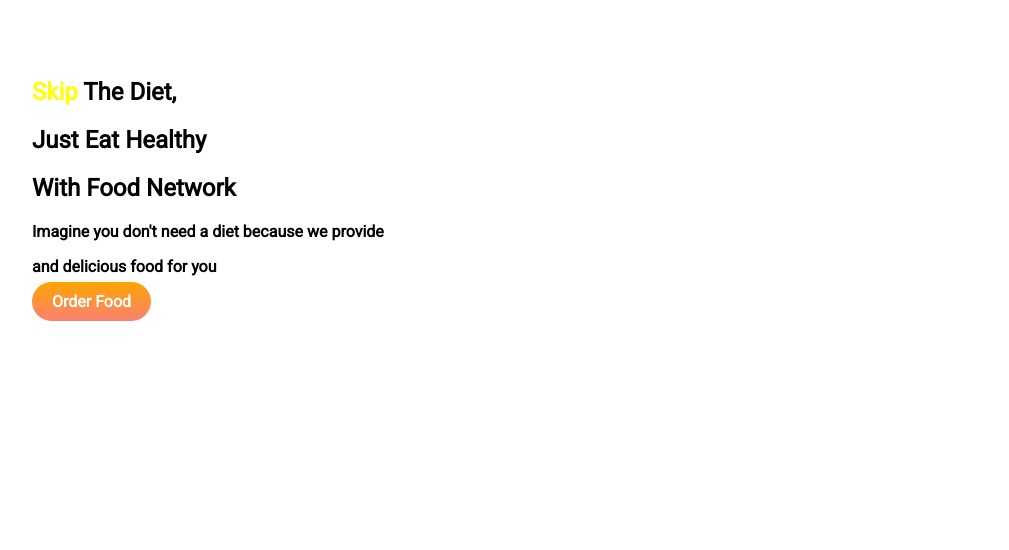
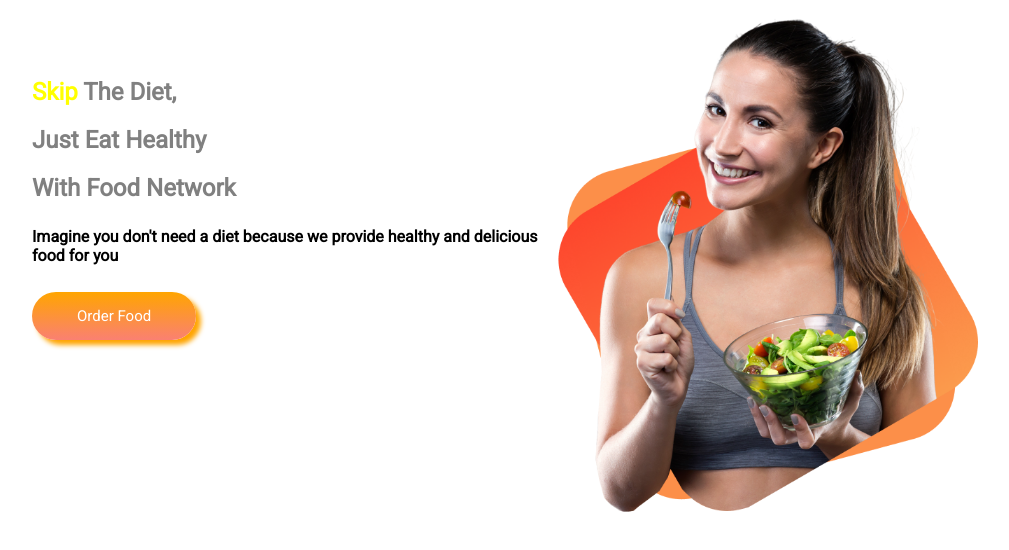
Before and after one commit to AdibChy/food-network, a plain HTML site: page index.html in a window 1280 px wide. Shown: the whole page, without its empty margins (36-1045 px from the left). Drawn offline with Linux system fonts and the light colour scheme.

Commit message:
1st section done

```diff
--- a/index.html
+++ b/index.html
@@ -8,16 +8,19 @@
     <link rel="preconnect" href="https://fonts.googleapis.com">
     <link rel="preconnect" href="https://fonts.gstatic.com" crossorigin>
     <link href="https://fonts.googleapis.com/css2?family=Roboto&display=swap" rel="stylesheet">
-
     <link rel="stylesheet" href="style.css">
 </head>
-<section>
-    <div class="padding-left-and-up">
+<section class="flexible-container">
+    <div class="half-width">
         <h1><span>Skip</span> The Diet,</h1>
         <h1>Just Eat Healthy</h1>
         <h1>With Food Network</h1>
-        <p class="go-down">Imagine you don't need a diet because we provide</p><p class="go-down">and delicious food for you</p>
+        <p class="go-down">Imagine you don't need a diet because we provide
+        healthy and delicious food for you</p>
         <a href="" target="_blank">Order Food</a>
+    </div>
+    <div>
+        <img class="photo-adjust" src="Group 8425.png" alt="">
     </div>
 </section>
 
--- a/style.css
+++ b/style.css
@@ -1,22 +1,41 @@
 body{
     font-family: 'Roboto', sans-serif;
+}
+h1{
+    font-weight: 700;
+    color: gray;
+}
+p{
+    font-weight: 20%;
+    padding-top: 5px;
+    padding-bottom: 5%;
 }
 span{
     color: yellow;
 }
 a{
+    padding-bottom: 5%;
     text-decoration: none;
     color: white;
-    padding: 10px 20px;
-    border-radius: 20px;
-    font-weight: 700;
+    padding: 15px 45px;
+    border-radius: 40px;
+    font-weight: 300;
     background-image: linear-gradient(orange, salmon);
+    box-shadow: 5px 5px 5px orange;
+    font-size: 15px;
 }
-.padding-left-and-up{
+.half-width{
     padding-left: 60px;
     padding-top: 50px;
     font-weight: bolder;
+    width: 40%;
 }
 #go-down{
-    padding-top: 100px;
+    padding-bottom: 50%;
 }
+.flexible-container{
+    display: flex;
+}
+.photo-adjust{
+    width: 70%;
+}
```
Also changed, not shown: 31602633-happy-man-with-unhealthy-burger-sandwich-in-hand-get-ready-to-eat-isolated-on-a-white-background-fas-removebg-preview.png (deleted), Group 8425.png (added), Screenshot 2021-07-06 at 5.08.32 PM.png (added).
